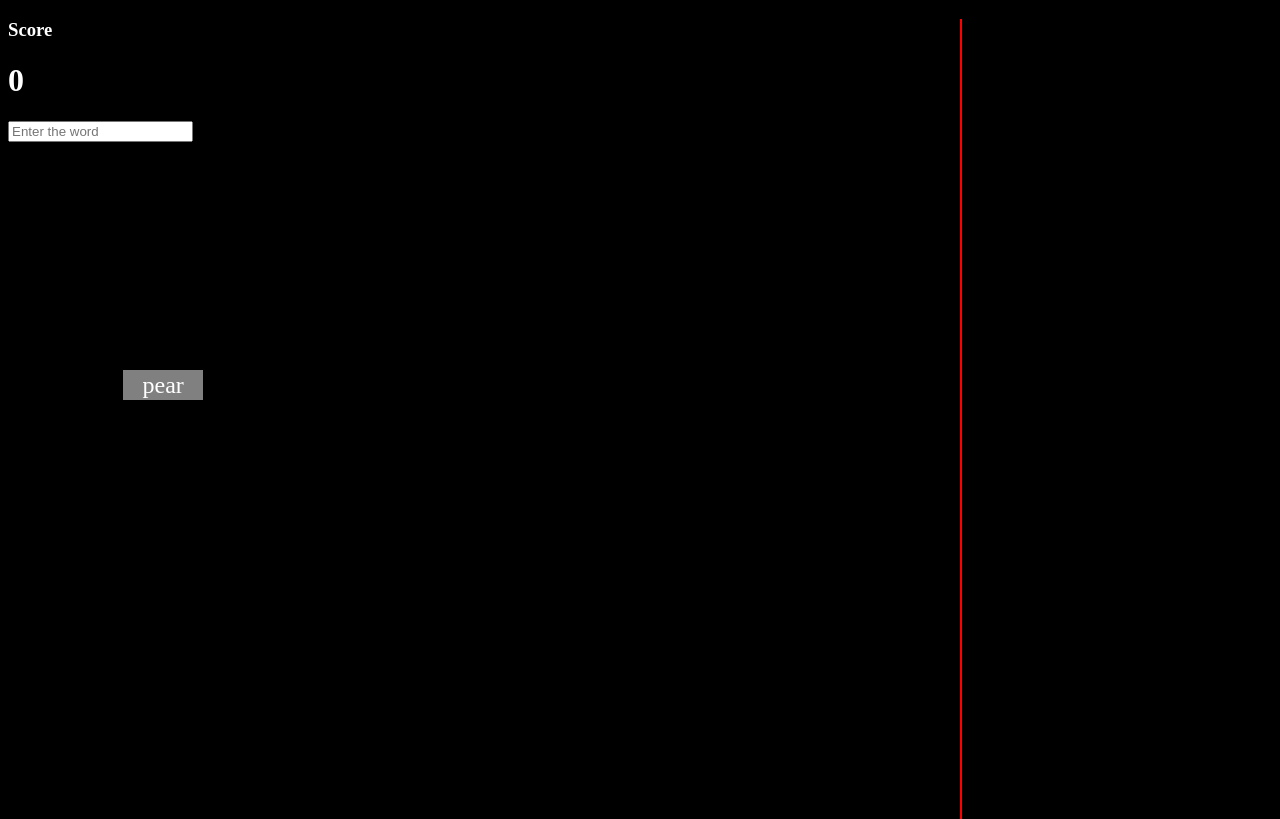
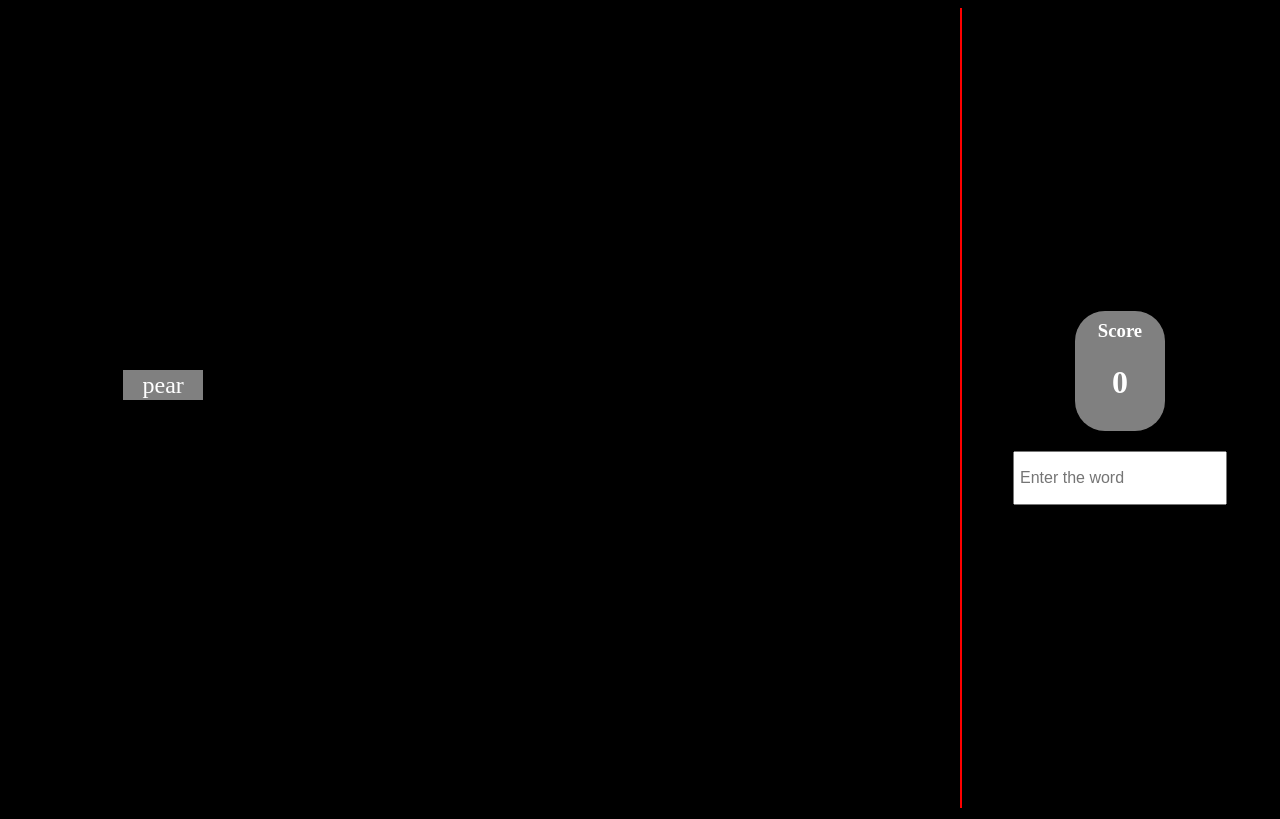
Before and after one commit to DhruvSinha2003/Typer, a React (Create React App) app: page / in a window 1280 px wide. Built offline with nearby package versions, Linux system fonts and the light colour scheme.

Commit message:
text and score frontend added

```diff
--- a/src/App.css
+++ b/src/App.css
@@ -33,3 +33,42 @@ body{
     height: 100%;
     width: 2px;
   }
+
+
+  .right {
+    position: absolute;
+    left: 75%;
+    height: 100%;
+    width: 25%;
+    display: flex;
+    flex-direction: column;
+    justify-content: center;
+    align-items: center;
+  }
+
+  .score {
+    display: flex;
+    flex-direction: column;
+    align-items: center;
+    justify-content: center;
+    background-color: gray;
+    width: 90px;
+    height: 120px;
+    border-radius: 30px;
+  }
+
+  .score h3 {
+    margin: 0;
+  }
+
+  .enter {
+    margin-top: 20px;
+  }
+
+  .enter input[type="text"] {
+
+    width: 200px;
+    height: 40px;
+    padding: 5px;
+    font-size: 16px;
+  }
--- a/src/App.js
+++ b/src/App.js
@@ -5,15 +5,19 @@ function App() {
     <div className="App">
       <div className="container">
         <div className="left">
-        <div className="word-block">{generateRandomWordList(1)}</div>
+          <div className="word-block">{generateRandomWordList(1)}</div>
         </div>
         <div className="limit"></div>
-        <div className="right">
-          <div className="score">
-            <h3>Score</h3>
-            <h1>0</h1>
+        <div class="right">
+          <div class="score">
+            <div class="score-title">
+              <h3>Score</h3>
+            </div>
+            <div class="score-value">
+              <h1>0</h1>
+            </div>
           </div>
-          <div className="enter">
+          <div class="enter">
             <input type="text" placeholder="Enter the word" />
           </div>
         </div>
```
